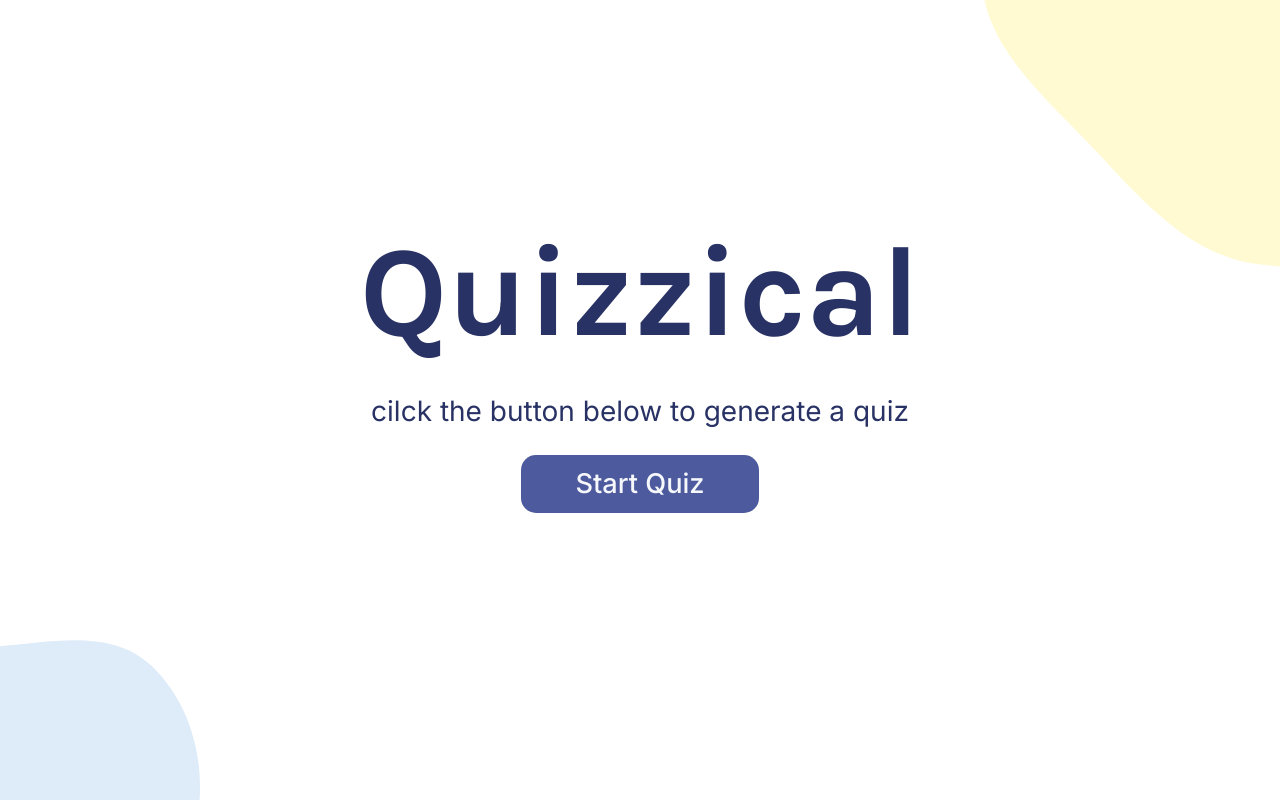
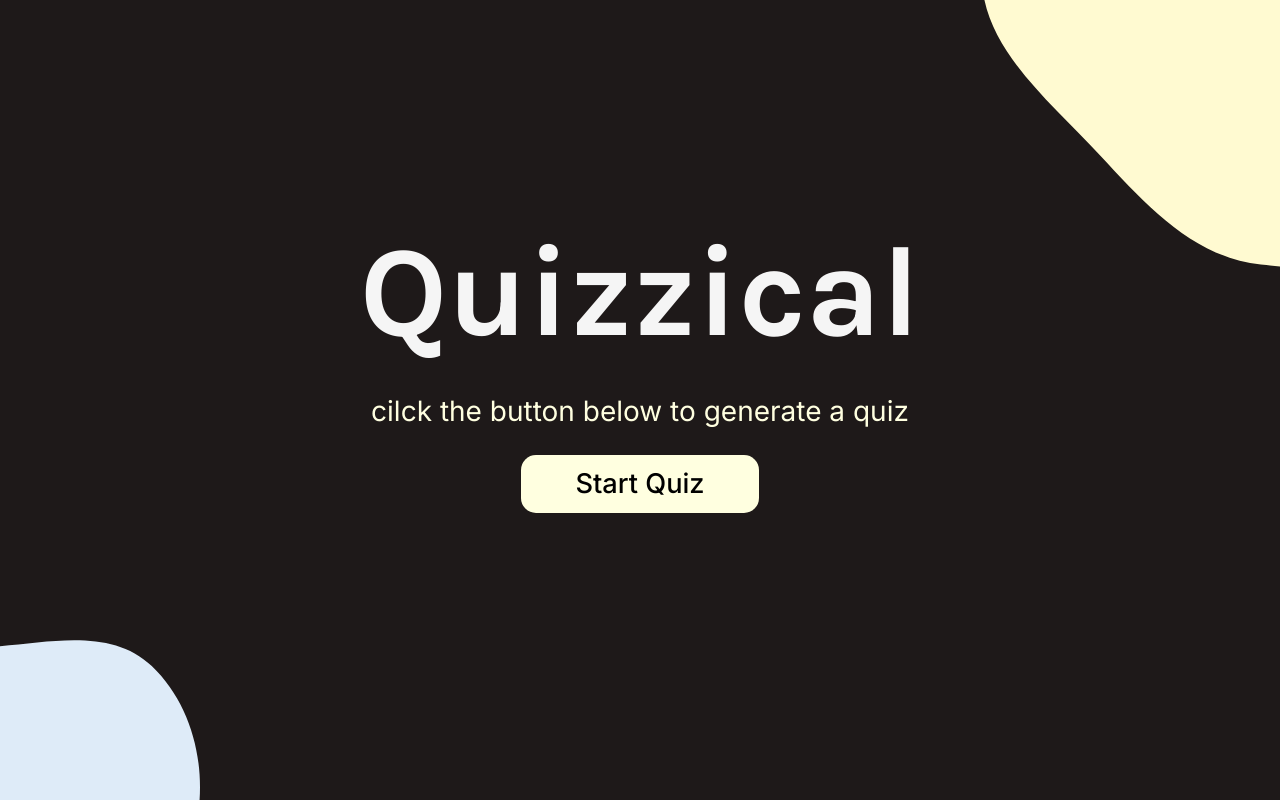
Before and after one commit to 0xAdityaKsj/Quizzical-app, a React (Vite) app: page / in a window 1280 px wide. Built offline with nearby package versions, Linux system fonts and the light colour scheme.

Commit message:
style and logic changes

```diff
--- a/src/Question.jsx
+++ b/src/Question.jsx
@@ -11,11 +11,9 @@ export default function Question(props) {
         <h1>{props.question}</h1>
         <form>
           {options.map((option, index) => (
-                        <div key={index} className="radio-toolbar">
-                            <label>
-                                <input type="radio" name="answer" value={option} />
-                                {option}
-                            </label>
+            <div className="radio-toolbar" key={index}>
+              <input type="radio" id={`option-${index}-${props.index}`} name={`answer-${index}-${props.index}`} value={option} />
+              <label htmlFor={`option-${index}-${props.index}`}>{option}</label>
             </div>
           ))}
         </form>
--- a/src/QuizPage.jsx
+++ b/src/QuizPage.jsx
@@ -41,6 +41,7 @@ export default function QuizPage() {
                     {quizData.results.map((question, index) => (
                         <Question
                             key={index}
+                            index={index}
                             question={decodeHTML(question.question)}
                             correctAnswer={decodeHTML(question.correct_answer)}
                             incorrectAnswers={question.incorrect_answers.map(answer => decodeHTML(answer))}
--- a/src/style.css
+++ b/src/style.css
@@ -1,6 +1,11 @@
 * {
   box-sizing: border-box;
 }
+
+body {
+  background-color: rgb(30, 25, 25);
+}
+
 
 .start-quiz-page {
   display: flex;
@@ -11,7 +16,7 @@
 }
 
 .start-quiz-page p {
-  color: #293264;
+  color: whitesmoke;
   text-align: center;
   font-family: Karla;
   font-size: 8em;
@@ -24,7 +29,7 @@
 }
 
 .start-quiz-page h3 {
-  color: #293264;
+  color: #FFFFE0;
   font-family: Inter;
   font-size: 1.75em;
   font-weight: 400;
@@ -33,9 +38,9 @@
 .start-quiz-page button {
   border-radius: 15px;
   border: none;
-  background: #4D5B9E;
+  background: #FFFFE0;
   font-family: Inter;
-  color: #F5F7FB;
+  color: black;
   text-align: center;
   font-family: Inter;
   font-size: 1.7em;
```
Also changed, not shown: src/App.jsx (line endings or trailing spaces). Lines whose indentation alone changed are shown as unchanged.
